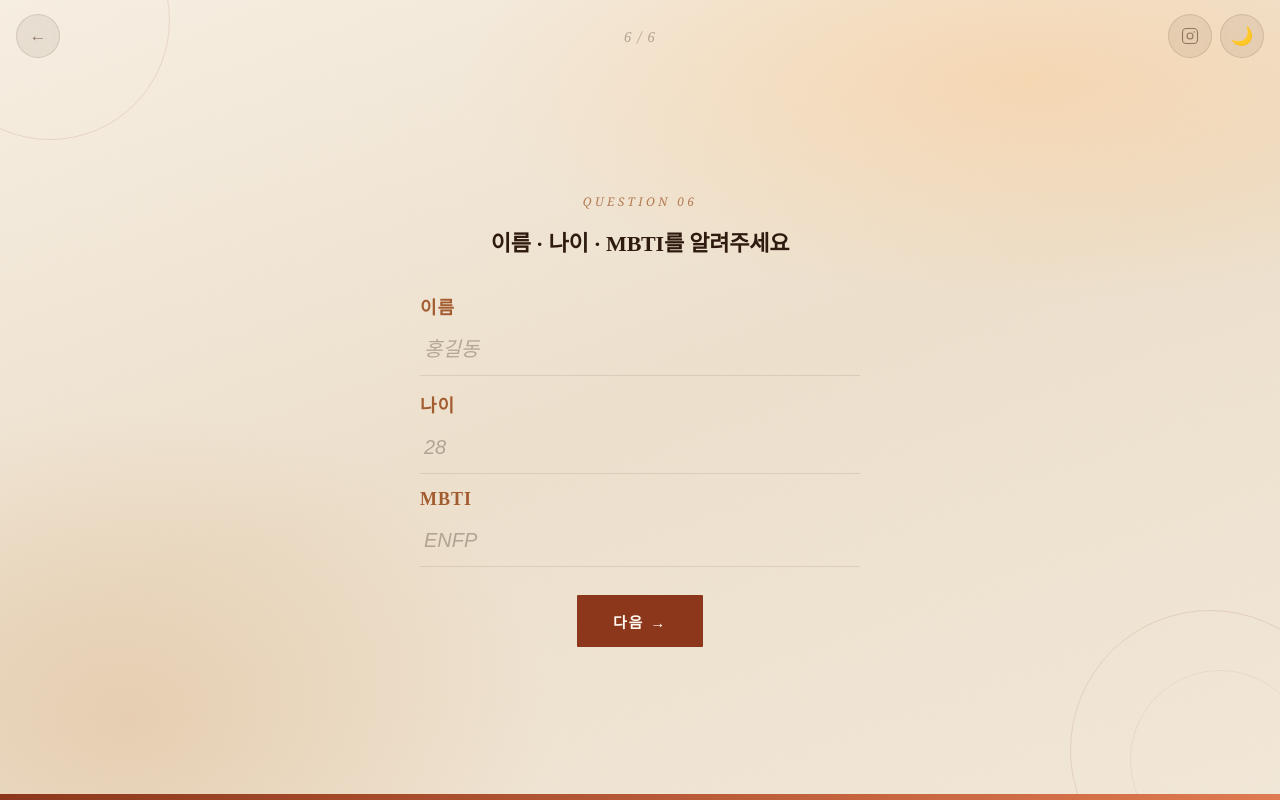
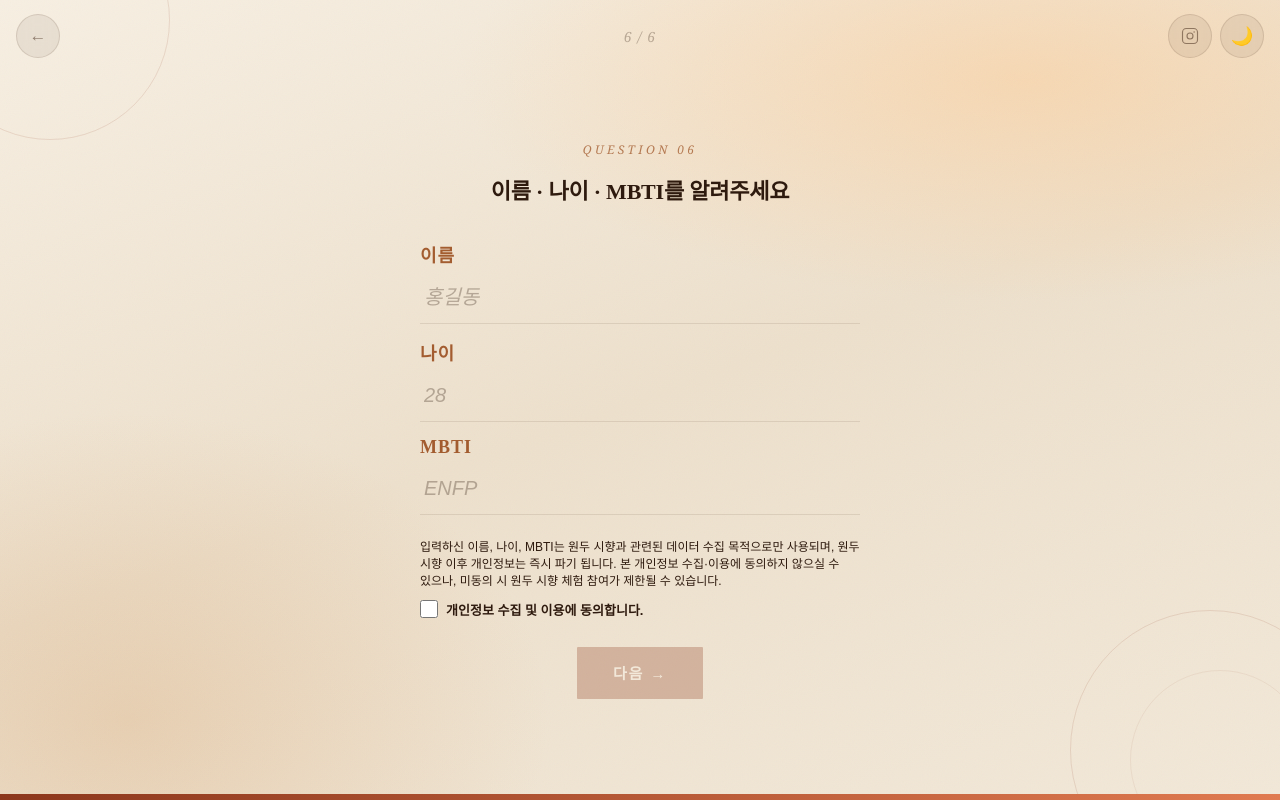
Before and after one commit to seula0529/yourFavoriteBean, a Vue app: page / in a window 1280 px wide. Both pictures are taken after a click on the button "예약 문자 입력". Built offline with nearby package versions, Linux system fonts and the light colour scheme; a web font is replaced by a local one.

Commit message:
update 개인정보동의

```diff
--- a/src/components/SlideTextInput.vue
+++ b/src/components/SlideTextInput.vue
@@ -33,21 +33,47 @@
         :value="modelValue"
         :placeholder="question.placeholder"
         @input="$emit('update:modelValue', $event.target.value)"
-        @keydown.enter="$emit('next')"
+        @keydown.enter="canProceed && $emit('next')"
       />
     </div>
 
-    <button class="btn_primary btn_next" @click="$emit('next')">다음 →</button>
+    <div v-if="question.consent" class="wrap_consent">
+      <p class="txt_consent_desc">{{ question.consent.text }}</p>
+      <label class="lbl_consent">
+        <input
+          type="checkbox"
+          class="chk_consent"
+          :checked="!!modelValue?.agree"
+          @change="handleMulti('agree', $event.target.checked)"
+        />
+        <span>{{ question.consent.label }}</span>
+      </label>
+    </div>
+
+    <button
+      class="btn_primary btn_next"
+      :disabled="!canProceed"
+      @click="$emit('next')"
+    >
+      다음 →
+    </button>
   </div>
 </template>
 
 <script setup>
+import { computed } from "vue";
+
 const props = defineProps({
   slideClass: String,
   question: Object,
   modelValue: [String, Object], // 단일이면 String, 멀티면 Object
 });
 const emit = defineEmits(["update:modelValue", "next"]);
+
+const canProceed = computed(() => {
+  if (!props.question.consent) return true;
+  return !!props.modelValue?.agree;
+});
 
 function handleMulti(key, value) {
   emit("update:modelValue", { ...props.modelValue, [key]: value });
@@ -61,7 +87,7 @@
       .closest(".wrap_input")
       .querySelectorAll(".inp_form");
     inputs[idx + 1]?.focus();
-  } else {
+  } else if (canProceed.value) {
     emit("next");
   }
 }
@@ -163,4 +189,40 @@
 .btn_next {
   margin-top: 28px;
 }
+
+.wrap_consent {
+  width: 100%;
+  max-width: 440px;
+  margin-top: 24px;
+  display: flex;
+  flex-direction: column;
+  gap: 10px;
+}
+
+.txt_consent_desc {
+  font-family: var(--font-body);
+  font-size: 12px;
+  line-height: 1.4;
+  color: var(--text-primary);
+  word-break: keep-all;
+}
+
+.lbl_consent {
+  display: flex;
+  align-items: center;
+  gap: 8px;
+  font-family: var(--font-body);
+  font-size: 13px;
+  font-weight: 600;
+  color: var(--text-primary);
+  cursor: pointer;
+}
+
+.chk_consent {
+  width: 18px;
+  height: 18px;
+  flex-shrink: 0;
+  accent-color: var(--accent);
+  cursor: pointer;
+}
 </style>
--- a/src/composables/useFormState.js
+++ b/src/composables/useFormState.js
@@ -160,6 +160,10 @@
         maxlength: 4,
       },
     ],
+    consent: {
+      text: "입력하신 이름, 나이, MBTI는 원두 시향과 관련된 데이터 수집 목적으로만 사용되며, 원두 시향 이후 개인정보는 즉시 파기 됩니다. 본 개인정보 수집·이용에 동의하지 않으실 수 있으나, 미동의 시 원두 시향 체험 참여가 제한될 수 있습니다.",
+      label: "개인정보 수집 및 이용에 동의합니다.",
+    },
   },
 ];
 
```
